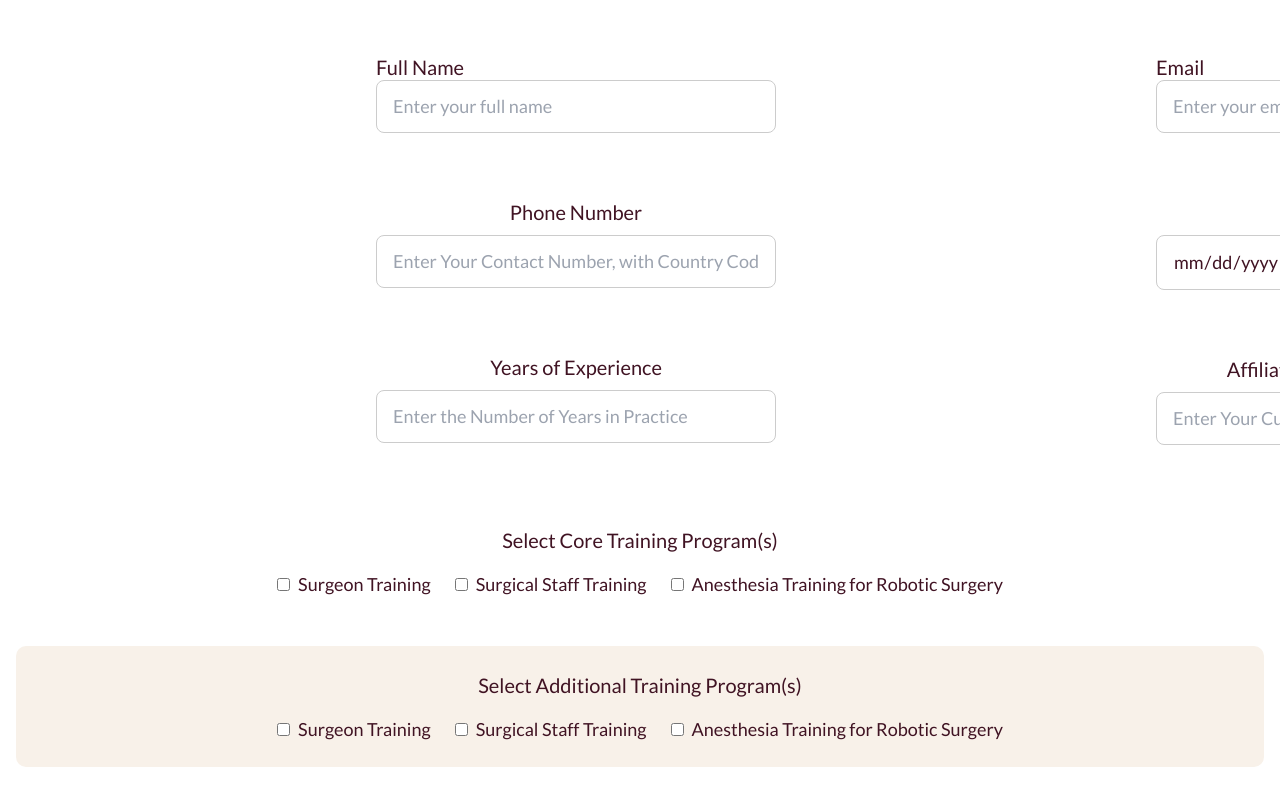
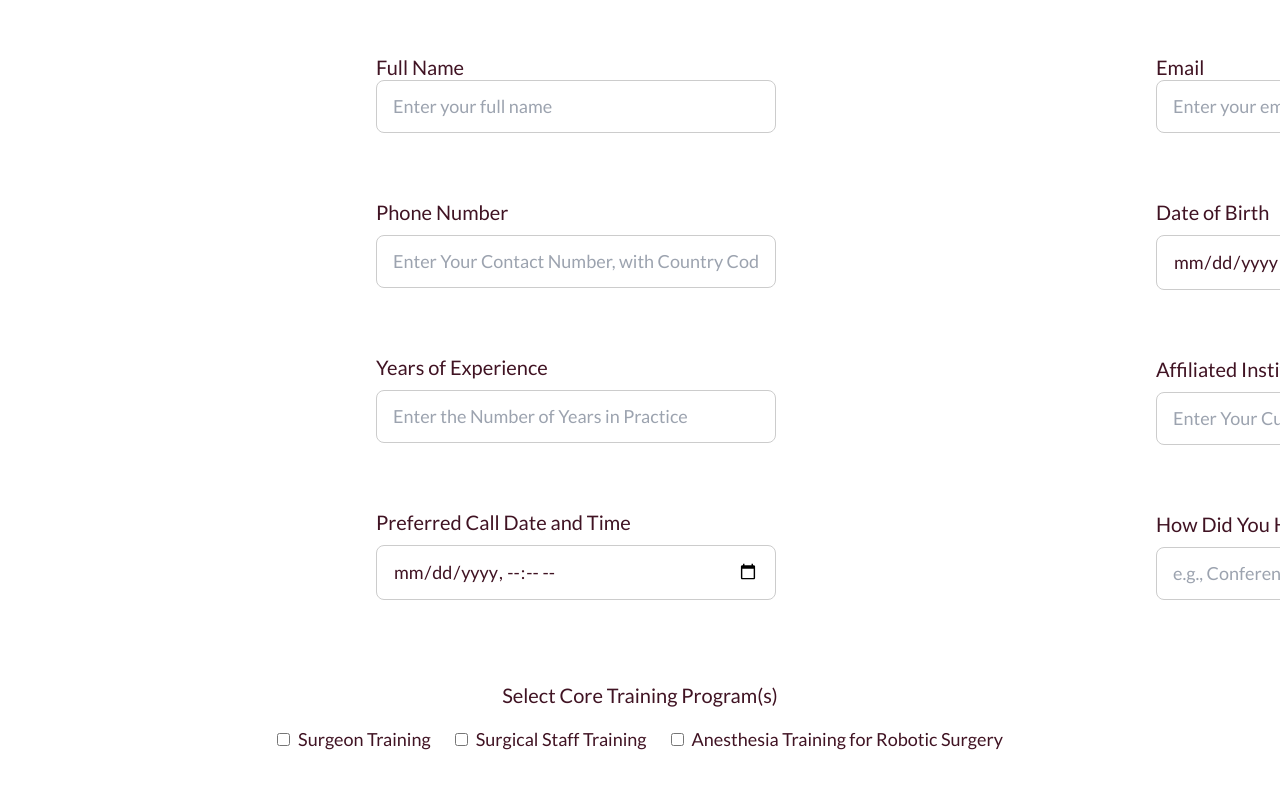
Before and after one commit to puneetshukla041/ssicrs, a Next.js app: page /register in a window 1280 px wide. Shown: the part 448-1245 px from the top of the page. Before the commit the page ends 1215 px from the top, so only its background shows below. Built offline with nearby package versions, Linux system fonts and the light colour scheme.

Commit message:
Update page.tsx

```diff
--- a/app/register/page.tsx
+++ b/app/register/page.tsx
@@ -57,7 +57,7 @@
             paddingLeft: "360px",
           }}
         >
-          {/* Left Column: Full Name + Phone + YOE */}
+          {/* Left Column: Full Name + Phone + YOE + Preferred Call Date/Time */}
           <div style={{ display: "flex", flexDirection: "column", position: "relative" }}>
             {/* Full Name */}
             <label
@@ -100,6 +100,7 @@
       fontSize: "20px",
       color: "#401323",
       marginBottom: "8px",
+      textAlign: "left", // aligns label text to left
     }}
   >
     Phone Number
@@ -121,6 +122,7 @@
   />
 </div>
 
+
             {/* Years of Experience */}
             <div style={{ marginTop: "4em", display: "flex", flexDirection: "column" }}>
               <label
@@ -131,6 +133,7 @@
                   fontSize: "20px",
                   color: "#401323",
                   marginBottom: "8px",
+                  textAlign: "left", // aligns label text to left
                 }}
               >
                 Years of Experience
@@ -139,6 +142,37 @@
                 id="experience"
                 type="number"
                 placeholder="Enter the Number of Years in Practice"
+                style={{
+                  fontFamily: "Lato, sans-serif",
+                  fontWeight: 500,
+                  fontSize: "18px",
+                  color: "#401323",
+                  padding: "12px 16px",
+                  border: "1px solid #ccc",
+                  borderRadius: "8px",
+                  width: "400px",
+                }}
+              />
+            </div>
+
+            {/* Preferred Call Date and Time */}
+            <div style={{ marginTop: "4em", display: "flex", flexDirection: "column" }}>
+              <label
+                htmlFor="callDateTime"
+                style={{
+                  fontFamily: "Lato, sans-serif",
+                  fontWeight: 500,
+                  fontSize: "20px",
+                  color: "#401323",
+                  marginBottom: "8px",
+                  textAlign: "left", // aligns label text to left
+                }}
+              >
+                Preferred Call Date and Time
+              </label>
+              <input
+                id="callDateTime"
+                type="datetime-local"
                 style={{
                   fontFamily: "Lato, sans-serif",
                   fontWeight: 500,
@@ -165,7 +199,7 @@
                 color: "#401323",
                 position: "absolute",
                 top: "-28px",
-                left: "0",
+                textAlign: "left", // aligns label text to left
               }}
             >
               Email
@@ -196,6 +230,7 @@
                   fontSize: "20px",
                   color: "#401323",
                   marginBottom: "8px",
+                  textAlign: "left", // aligns label text to left
                 }}
               >
                 Date of Birth
@@ -227,6 +262,7 @@
                   fontSize: "20px",
                   color: "#401323",
                   marginBottom: "8px",
+                  textAlign: "left", // aligns label text to left
                 }}
               >
                 Affiliated Institution/Hospital
@@ -235,6 +271,37 @@
                 id="institution"
                 type="text"
                 placeholder="Enter Your Current Place of Work"
+                style={{
+                  fontFamily: "Lato, sans-serif",
+                  fontWeight: 500,
+                  fontSize: "18px",
+                  color: "#401323",
+                  padding: "12px 16px",
+                  border: "1px solid #ccc",
+                  borderRadius: "8px",
+                  width: "400px",
+                }}
+              />
+            </div>
+                        {/* How Did You Hear About Us? */}
+            <div style={{ marginTop: "4em", display: "flex", flexDirection: "column" }}>
+              <label
+                htmlFor="hearAboutUs"
+                style={{
+                  fontFamily: "Lato, sans-serif",
+                  fontWeight: 500,
+                  fontSize: "20px",
+                  color: "#401323",
+                  textAlign: "left", // aligns label text to left
+                  marginBottom: "8px",
+                }}
+              >
+                How Did You Hear About Us?
+              </label>
+              <input
+                id="hearAboutUs"
+                type="text"
+                placeholder="e.g., Conference, Social Media, Colleague"
                 style={{
                   fontFamily: "Lato, sans-serif",
                   fontWeight: 500,
@@ -307,6 +374,7 @@
             </div>
           </div>
         </div>
+
       </div>
     </div>
   );
```
Lines whose indentation alone changed are shown as unchanged.
